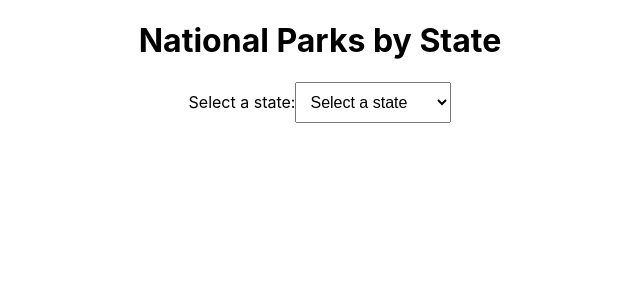
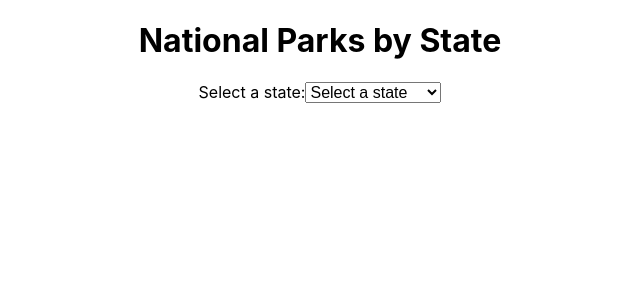
Before and after one commit to chris-whyte-gh/NPS_React_App, a React (Create React App) app: page / in a window 1280 px wide. Shown: the top 300 px of the page, without its empty margins (320-960 px from the left). Built offline with nearby package versions, Linux system fonts and the light colour scheme.

Commit message:
Prevent empty state from being selected

```diff
--- a/src/App.css
+++ b/src/App.css
@@ -4,7 +4,6 @@
 
 .dropdown select{
   font-size: 16px;
-  padding: 10px;
 }
 
 h3 {
--- a/src/App.js
+++ b/src/App.js
@@ -10,7 +10,8 @@ const App = () => {
 
   // useEffect Hook makes the API Call and triggers an effect when the selectedState changes. The effect is a function that makes the API call and sets the result state variable with the response.
   useEffect(() => {
-    if (selectedState) { //Is selectedState truthy. Only make a call if a state is selected (not null or empty)
+    if (selectedState) {
+      //Is selectedState truthy. Only make a call if a state is selected (not null or empty)
       const apiKey = process.env.REACT_APP_NPS_API_KEY;
       console.log(apiKey);
       fetch(
@@ -28,12 +29,14 @@ const App = () => {
     <div className="dropdown">
       <h1>National Parks by State</h1>
       {/* Handle null state, where user goes back to select a state */}
-      <label htmlFor="state">Select a state:</label>
+      <label htmlFor="state-dropdown">Select a state:</label>
       <select
+        id="state-dropdown"
+        name="state"
         value={selectedState}
         onChange={(e) => setSelectedState(e.target.value)}
       >
-        <option value="">Select a state</option>
+        <option value="" disabled hidden>Select a state</option> {/* Hides it from dropdown and unavailable for */}
         <option value="AL">Alabama</option>
         <option value="AK">Alaska</option>
         <option value="AZ">Arizona</option>
```
